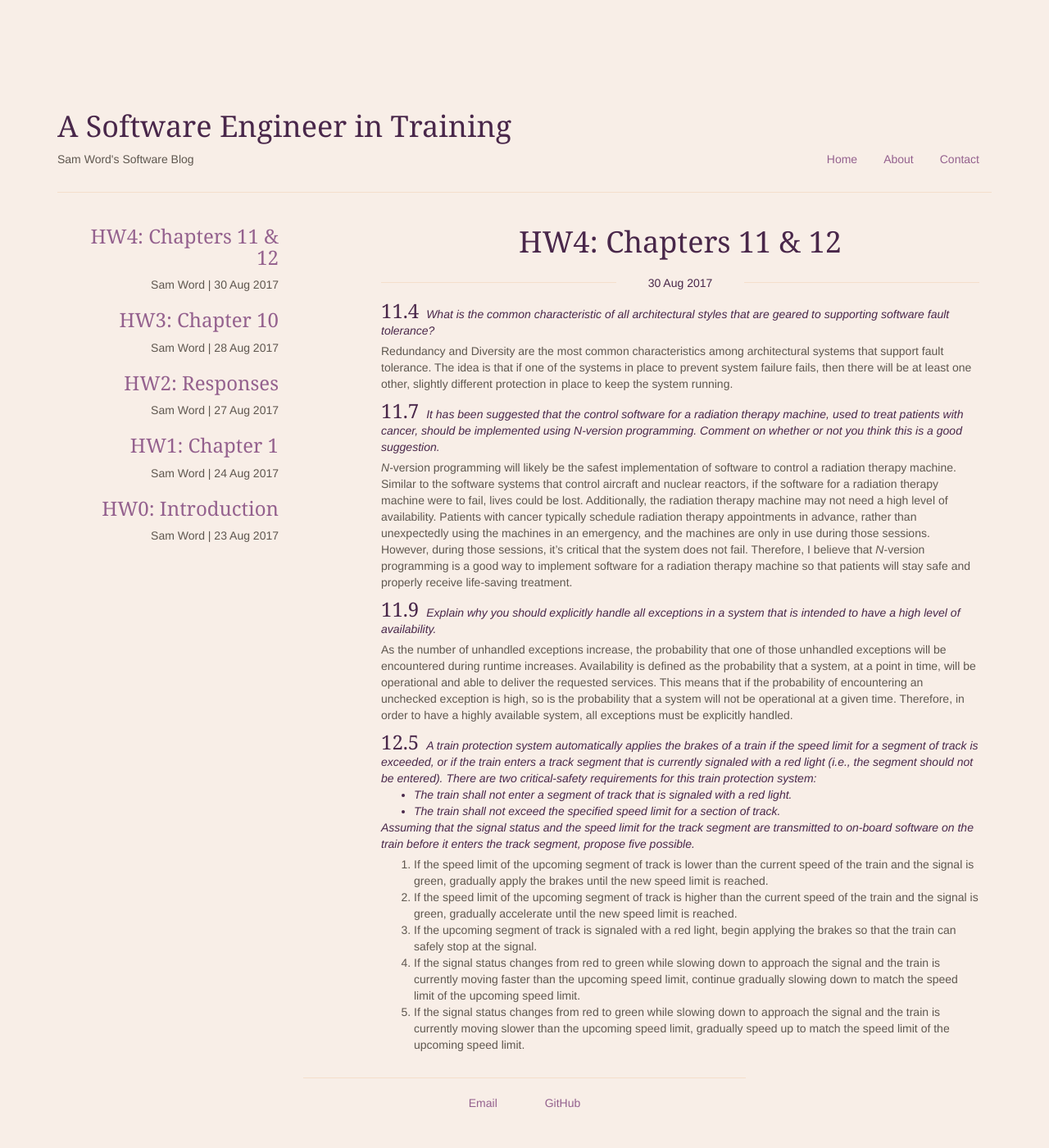
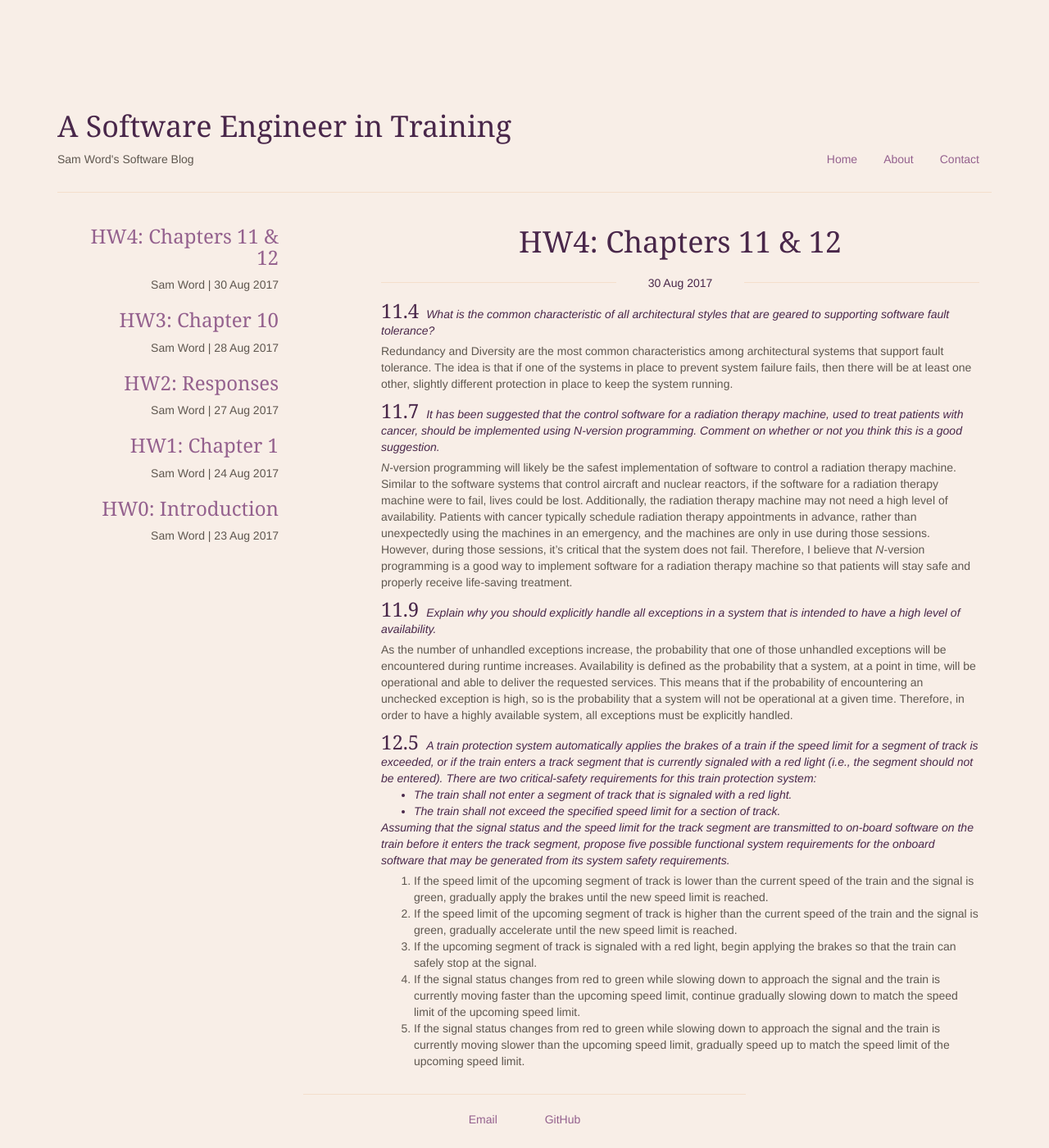
Before and after one commit to SamWord/SamWord.github.io, a Jekyll site: the page built from _posts/2017-08-30-HW4-Chapters-11-12.html, in a window 1280 px wide. Shown: the whole page at 82% size. Built offline with Jekyll 4.4.1, drawn with Linux system fonts in a browser that asks for light colours; nearby versions of some CDN libraries.

Commit message:
added missing part of question

```diff
--- a/_posts/2017-08-30-HW4-Chapters-11-12.html
+++ b/_posts/2017-08-30-HW4-Chapters-11-12.html
@@ -36,7 +36,7 @@ author: Sam Word
     <li class="question-text">The train shall not enter a segment of track that is signaled with a red light.</li>
     <li class="question-text">The train shall not exceed the specified speed limit for a section of track.</li>
   </ul>
-    <span>Assuming that the signal status and the speed limit for the track segment are transmitted to on-board software on the train before it enters the track segment, propose five possible. </span>
+    <span>Assuming that the signal status and the speed limit for the track segment are transmitted to on-board software on the train before it enters the track segment, propose five possible functional system requirements for the onboard software that may be generated from its system safety requirements. </span>
 </span>
 </div>
 <div class="answer">
```
